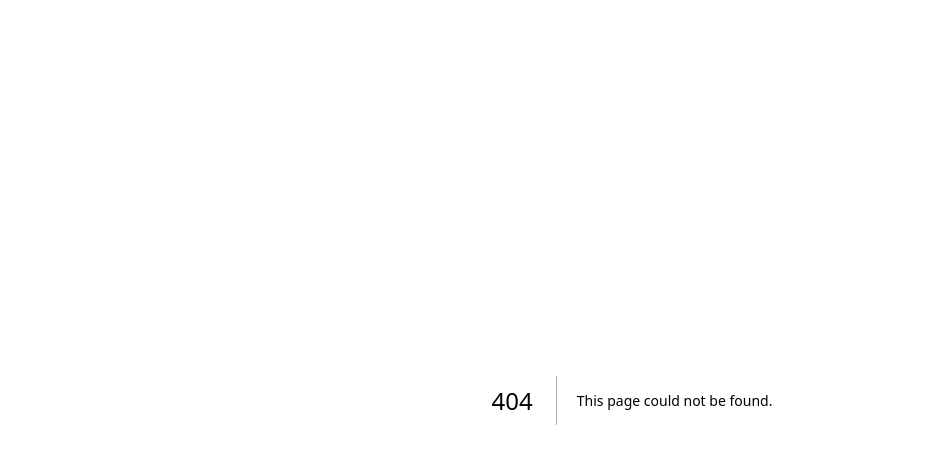
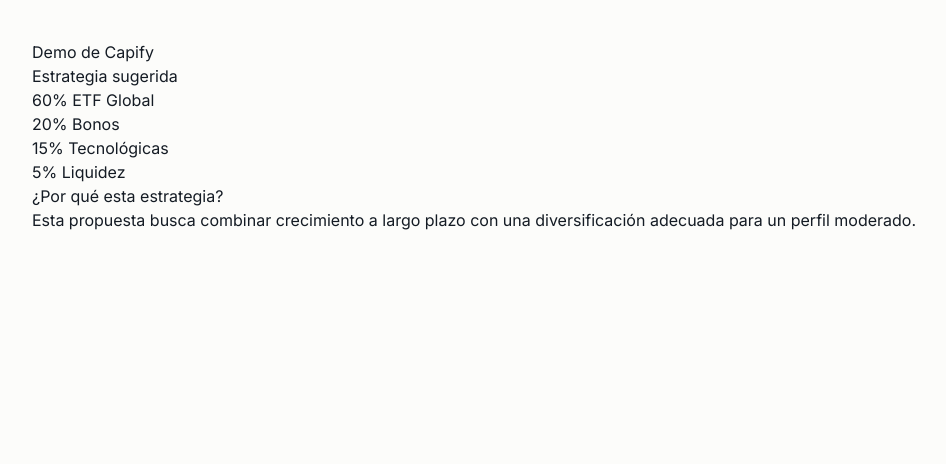
Before and after one commit to feliaffonso30-prog/capify-app, a Next.js app: page /app/demo in a window 1280 px wide. Before the commit this address had no page. Shown: the top 464 px of the page, without its empty margins (8-954 px from the left). Built offline with nearby package versions, Linux system fonts and the light colour scheme.

Commit message:
Create page.tsx

```diff
--- /dev/null
+++ b/app/app/demo/page.tsx
@@ -0,0 +1,23 @@
+export default function DemoPage() {
+  return (
+    <main style={{ padding: "40px" }}>
+      <h1>Demo de Capify</h1>
+
+      <h2>Estrategia sugerida</h2>
+
+      <ul>
+        <li>60% ETF Global</li>
+        <li>20% Bonos</li>
+        <li>15% Tecnológicas</li>
+        <li>5% Liquidez</li>
+      </ul>
+
+      <h2>¿Por qué esta estrategia?</h2>
+
+      <p>
+        Esta propuesta busca combinar crecimiento a largo plazo con una
+        diversificación adecuada para un perfil moderado.
+      </p>
+    </main>
+  )
+}
```
